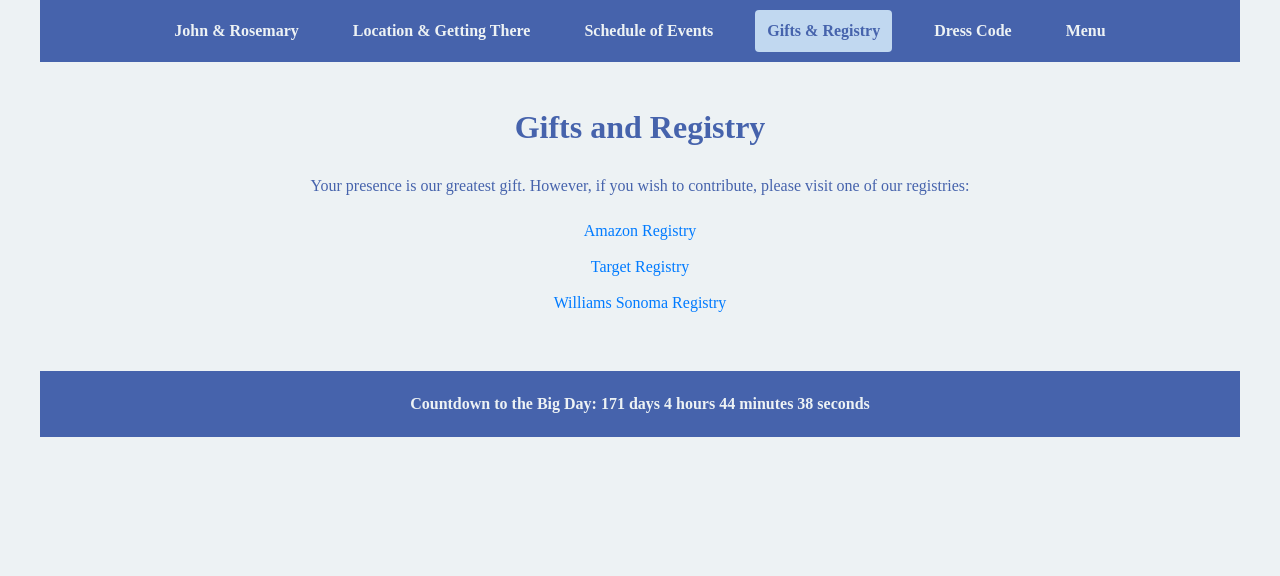
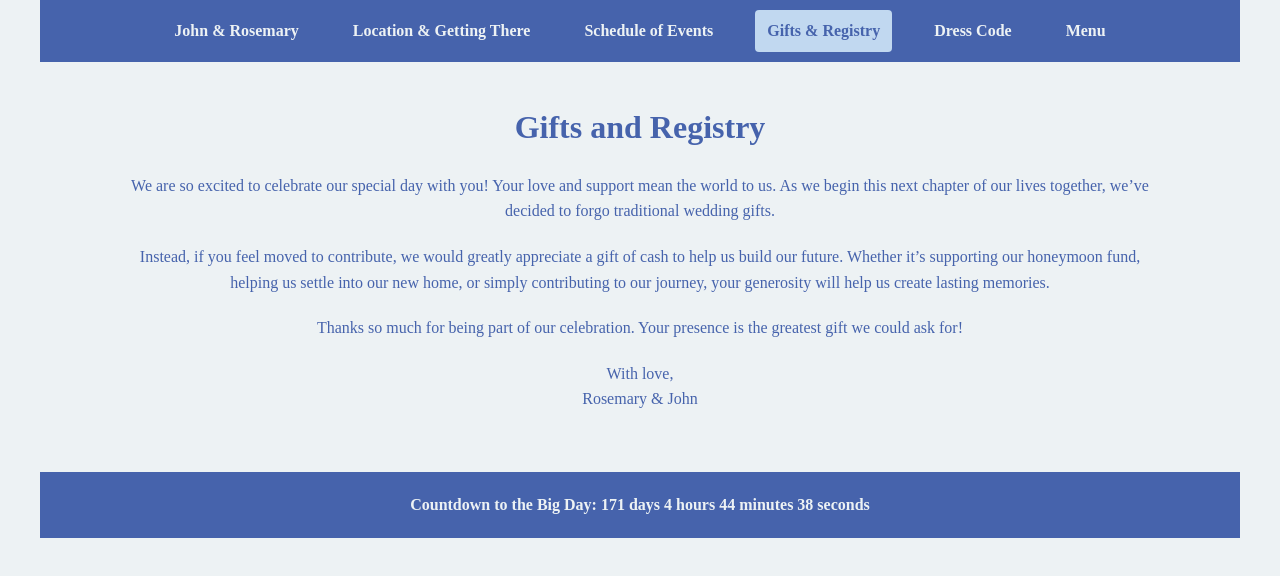
Before and after one commit to John-C-Jamieson/wedding, an Angular app in the folder frontend/: page /registry in a window 1280 px wide. Shown: the top 576 px of the page. Built offline with nearby package versions, Linux system fonts and the light colour scheme.

Commit message:
Updated gifts page.

```diff
--- a/frontend/src/app/registry/registry.component.html
+++ b/frontend/src/app/registry/registry.component.html
@@ -1,21 +1,7 @@
 <div class="registry-container">
   <h1>Gifts and Registry</h1>
-  <p>Your presence is our greatest gift. However, if you wish to contribute, please visit one of our registries:</p>
-  <ul>
-    <li>
-      <a href="https://www.amazon.com/wedding-registry" target="_blank" rel="noopener noreferrer">
-        Amazon Registry
-      </a>
-    </li>
-    <li>
-      <a href="https://www.target.com/wedding-registry" target="_blank" rel="noopener noreferrer">
-        Target Registry
-      </a>
-    </li>
-    <li>
-      <a href="https://www.williams-sonoma.com/wedding-registry" target="_blank" rel="noopener noreferrer">
-        Williams Sonoma Registry
-      </a>
-    </li>
-  </ul>
+  <p>We are so excited to celebrate our special day with you! Your love and support mean the world to us. As we begin this next chapter of our lives together, we’ve decided to forgo traditional wedding gifts.</p>
+  <p>Instead, if you feel moved to contribute, we would greatly appreciate a gift of cash to help us build our future. Whether it’s supporting our honeymoon fund, helping us settle into our new home, or simply contributing to our journey, your generosity will help us create lasting memories.</p>
+  <p>Thanks so much for being part of our celebration. Your presence is the greatest gift we could ask for!</p>
+  <p class="signature">With love,<br>Rosemary &amp; John</p>
 </div>
```
